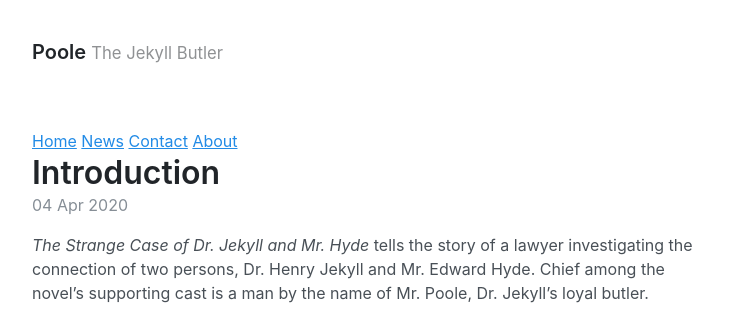
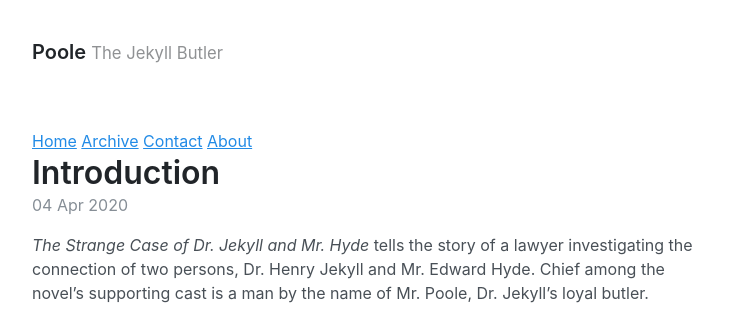
Before and after one commit to godthoughts/godthoughts.github.io, a Jekyll site: the page built from index.html, in a window 1280 px wide. Shown: the top 324 px of the page, without its empty margins (272-1004 px from the left). Built offline with Jekyll 4.4.1, drawn with Linux system fonts in a browser that asks for light colours; the list of posts is cut into pages by our own code.

```diff
--- a/index.html
+++ b/index.html
@@ -5,7 +5,7 @@
 
 <div class="menu">
   <a class="active" href="#home">Home</a>
-  <a href="#news">News</a>
+  <a href="#archive">Archive</a>
   <a href="#contact">Contact</a>
   <a href="#about">About</a>
 </div>
```
Also changed, not shown: about.html (renamed from about.md), archive.html (renamed from archive.md), contact.html (added).
